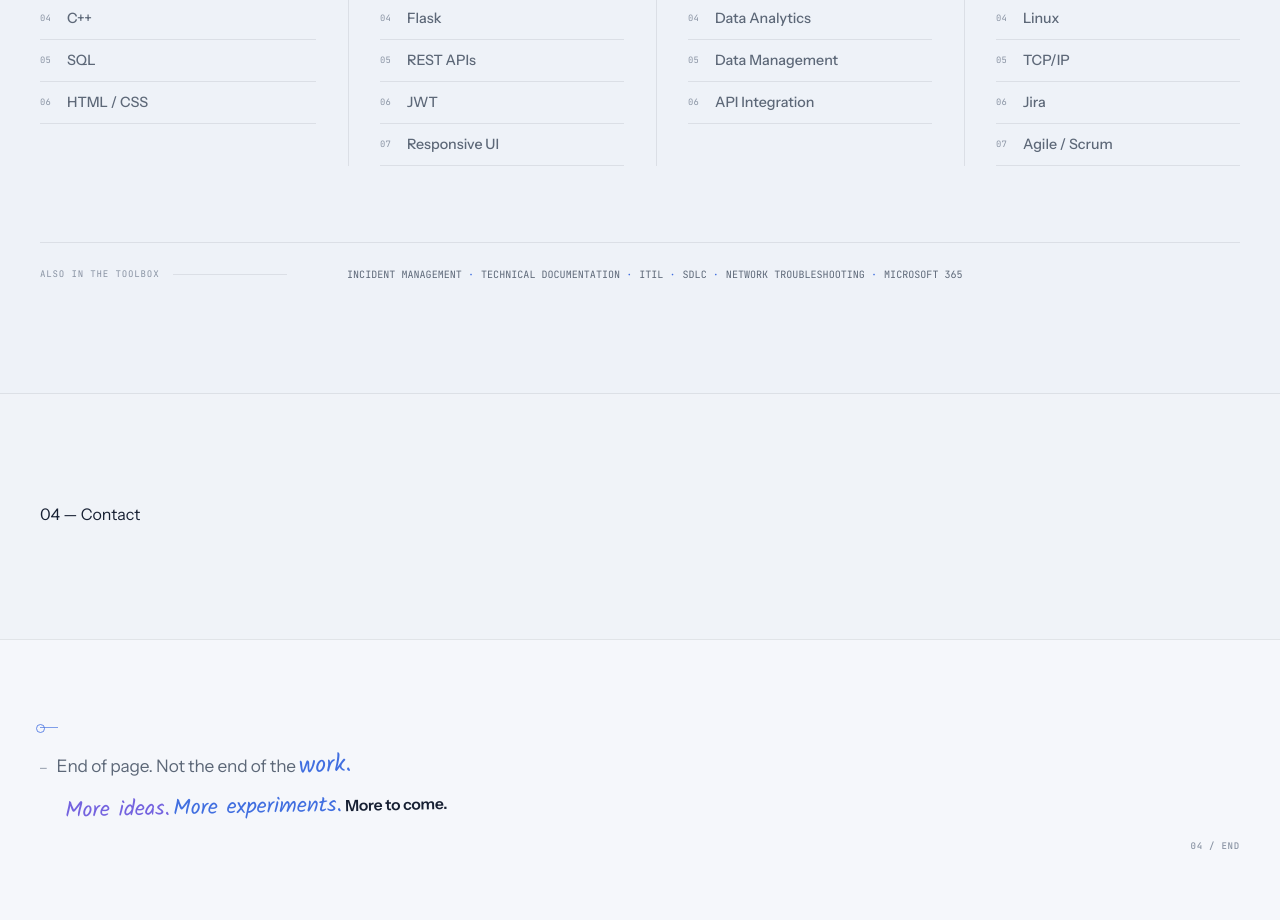
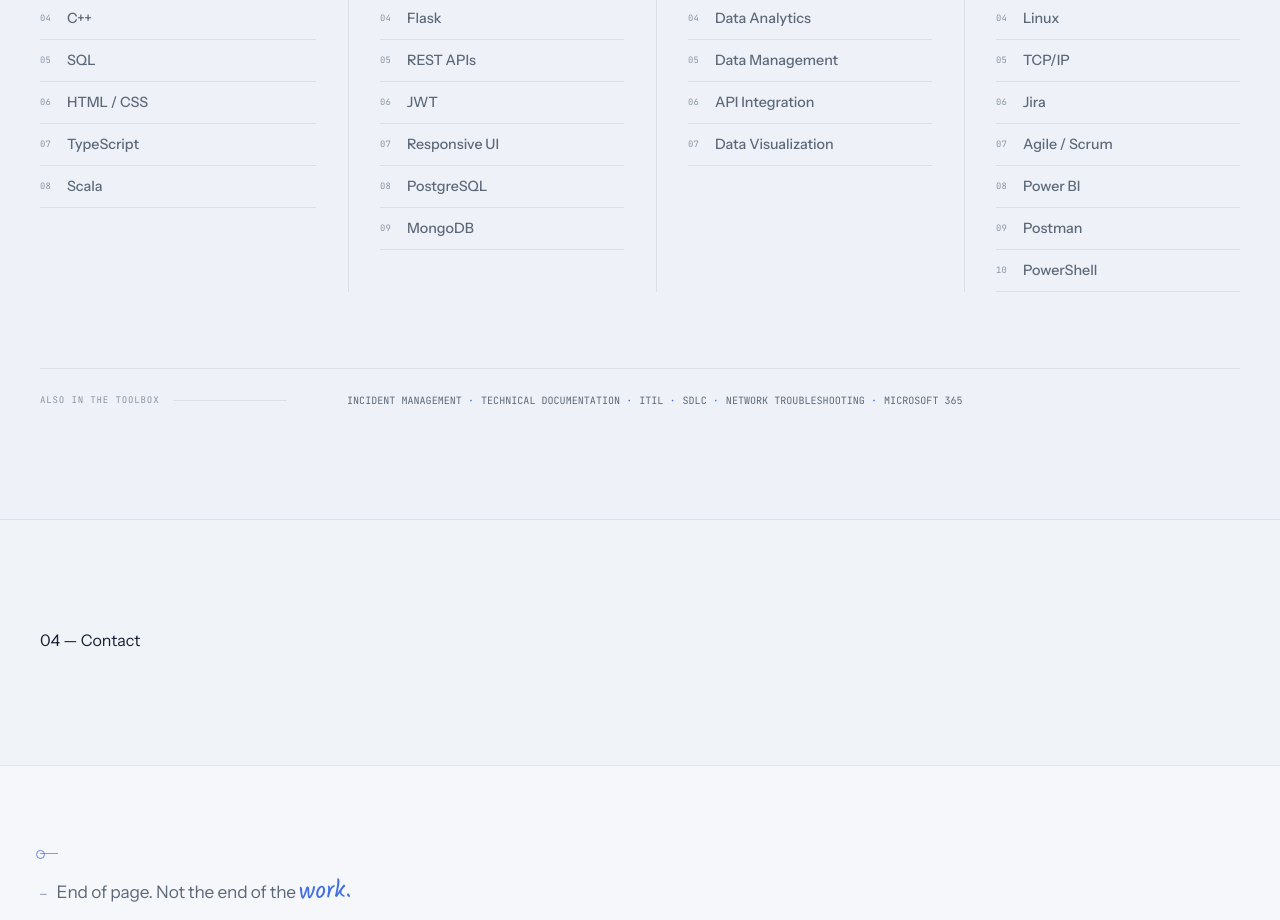
Before and after one commit to Haard-Patel/HAARD-PORTFOLIO, a React (Vite) app: page / in a window 1280 px wide. Shown: the part 5440-6360 px from the top of the page. Built offline with nearby package versions, Linux system fonts and the light colour scheme.

Commit message:
Contetnt added.

```diff
--- a/src/components/Hero/Hero.css
+++ b/src/components/Hero/Hero.css
@@ -483,4 +483,35 @@
   .hero-resume:hover span {
     transform: none;
   }
+
+  .hero-meta-line {
+    position: absolute;
+    top: 176px;
+    left: 50%;
+    width: min(calc(100% - 48px), var(--max-width));
+    height: 1px;
+    background: var(--border);
+    transform: translateX(-50%);
+    z-index: 4;
+  }
+
+  @media (max-width: 1100px) {
+    .hero-meta-line {
+      top: 156px;
+    }
+  }
+
+  @media (max-width: 700px) {
+    .hero-meta-line {
+      top: 156px;
+      width: calc(100% - 36px);
+    }
+  }
+
+  @media (max-width: 420px) {
+    .hero-meta-line {
+      top: 146px;
+      width: calc(100% - 30px);
+    }
+  }
 }
--- a/src/components/Hero/Hero.jsx
+++ b/src/components/Hero/Hero.jsx
@@ -73,6 +73,7 @@
           <span>Software · Data · AI</span>
         </div>
       </div>
+      <div className="hero-meta-line" aria-hidden="true" />
 
       <div className="hero-main">
         <p className="hero-intro">
--- a/src/components/Toolkit/Toolkit.jsx
+++ b/src/components/Toolkit/Toolkit.jsx
@@ -12,6 +12,8 @@
       "C++",
       "SQL",
       "HTML / CSS",
+      "TypeScript",
+      "Scala",
     ],
   },
   {
@@ -26,6 +28,8 @@
       "REST APIs",
       "JWT",
       "Responsive UI",
+      "PostgreSQL",
+      "MongoDB",
     ],
   },
   {
@@ -39,6 +43,7 @@
       "Data Analytics",
       "Data Management",
       "API Integration",
+      "Data Visualization",
     ],
   },
   {
@@ -53,7 +58,10 @@
       "TCP/IP",
       "Jira",
       "Agile / Scrum",
-    ],
+      "Power BI",
+      "Postman",
+      "PowerShell",
+        ],
   },
 ];
 
```
